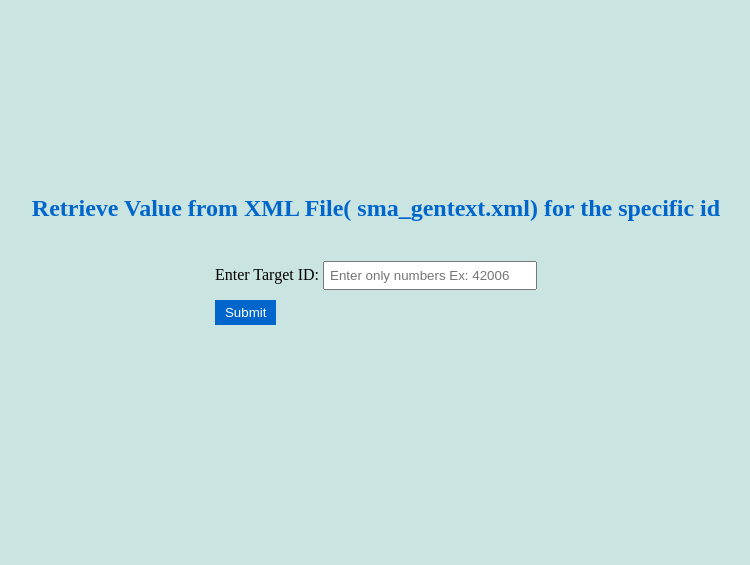
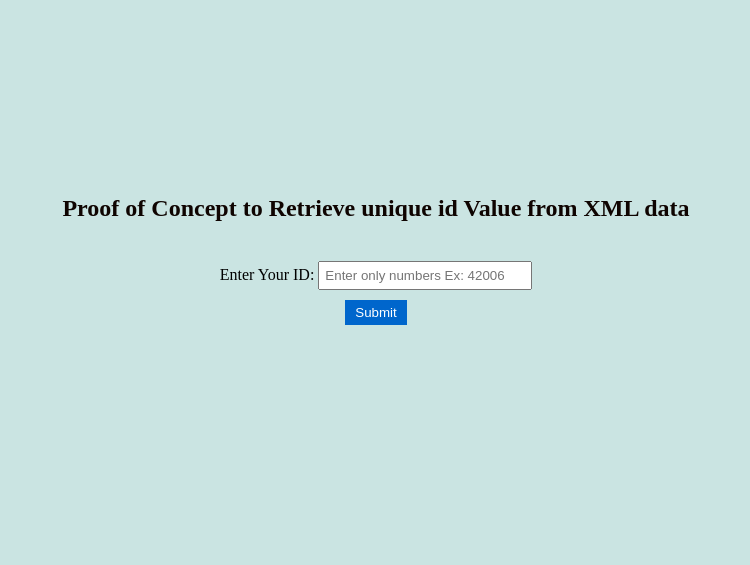
Before and after one commit to obi-reddy/Etteplan-Work-Test, a Flask app: page / in a window 1280 px wide. Shown: the part 158-723 px from the top of the page, without its empty margins (264-1014 px from the left). Run offline with Flask 3, Linux system fonts and the light colour scheme.

Commit message:
update the app.py and index.html  for display information on the screen

```diff
--- a/app.py
+++ b/app.py
@@ -9,7 +9,7 @@ from flask import Flask, request, render_template
 app = Flask(__name__)
 
 
-#This function will get the unique output file name
+#This function will get the unique output file name "if unique name is not required just comment the code from line 13 to 26 and line number 52 "
 def get_filename(base_filename):
 
     #It saves the file name and extension in variables
--- /dev/null
+++ b/out_put_value6.txt
@@ -0,0 +1 @@
+VARNING
--- a/sma_gentext.xml
+++ b/sma_gentext.xml
@@ -11,11 +11,11 @@
 				<source>Note</source>
 				<target>Obs!</target>
 			</trans-unit>
-			<trans-unit id="42008" restype="string">
+			<trans-unit id="42007" restype="string">
 				<source>DANGER</source>
 				<target>FARA</target>
 			</trans-unit>
-			<trans-unit id="42009" restype="string">
+			<trans-unit id="42008" restype="string">
 				<source>CAUTION</source>
 				<target>FÖRSIKTIGHET</target>
 			</trans-unit>
--- a/templates/index.html
+++ b/templates/index.html
@@ -11,34 +11,37 @@
         <div style="display: flex; justify-content: center; align-items: center; height: 100vh; flex-direction: column;">
 
         <!--h2 tag displays the following content on the web page-->
-        <h2 style="color: #0066cc;"> Retrieve Value from XML File( sma_gentext.xml) for the specific id</h2>
+        <h2 style="color: #0f0401;">Proof of Concept to Retrieve unique id Value from XML data</h2>
 
         <!--The form is used to get the input and after submit the entered input it will takes only numbers as input-->
         <form method="post" style="margin-top: 20px;">
-        Enter Target ID: <input type="'text" name="target_id" style="width: 200px; padding: 5px;" pattern="[0-9]+"title="Please enter only numbers." placeholder="Enter only numbers Ex: 42006" required><br>
-        <input type="submit" value="Submit" style="margin-top: 10px; padding: 5px 10px;background-color: #0066cc; color: #fff; border: none; cursor: pointer;">
-        </form><!-- form ended-->
+        Enter Your ID: <input type="'text" name="target_id" style="width: 200px; padding: 5px;" pattern="[0-9]+"title="Please enter only numbers." placeholder="Enter only numbers Ex: 42006" required><br>
+
+        <div style="display: flex;justify-content: center;">
+        <input type="submit" value="Submit"  style="margin-top: 10px; padding: 5px 10px; background-color: #0066cc; color: #fff; border: none; cursor: pointer;">
+        </div>
+    </form><!-- form ended-->
 
         <!--the condition will works only if the value is present in the xml file-->
         {% if value %}
+        <h3 style="color: rgb(47, 13, 240);"> The Results successfully saved in a project folder</h3>
+        <h3 style="color: #121312;">Result: <span style="color: #1ee00c;">{{value}}</span></h3>
+            <!-- Displays the target id with value
+            <p style="color: green; margin-top: 20px;">Target ID Value: {{value}}</p>-->
 
-            <!-- Displays the target id with value-->
-            <p style="color: green; margin-top: 20px;">Target ID Value: {{value}}</p>
+            <!-- Displays the target value saved file name
+            <p style="color: green;">Target value Saved in file: {{filename}}</p>-->
 
-            <!-- Displays the target value saved file name-->
-            <p style="color: green;">Target value Saved in file: {{filename}}</p>
-
-            <!-- Displays the entered target id-->
-            <p style="color: green;">Entered Target ID: {{id}}</p>
-
+            <!-- Displays the entered target id
+            <p style="color: green;">Entered Target ID: {{id}}</p>-->
             <!-- Downloads the target id value with file name target_value with entered id-->
-            <a href="data:application/octet-stream,{{ value }}" download="target_value{{id}}.txt" style="display: inline-block;padding: 5px 10px;background-color: #0066cc;color: #fff;text-decoration: none; margin-top: 10px;">Download Target Value</a>
+            <a href="data:application/octet-stream,{{ value }}" download="target_value{{id}}.txt" style="display: inline-block;padding: 5px 10px;background-color: #0066cc;color: #fff;text-decoration: none; margin-top: 10px;">Download Result</a>
 
         <!--the condition will works only if the value is not present in the xml file-->
         {% elif error_msg %}
             <p style="color: red; margin-top: 20px;">Error: {{error_msg}}</p>
 
         {% endif %}
-
+        </div>
     </body>
 </html>
```
